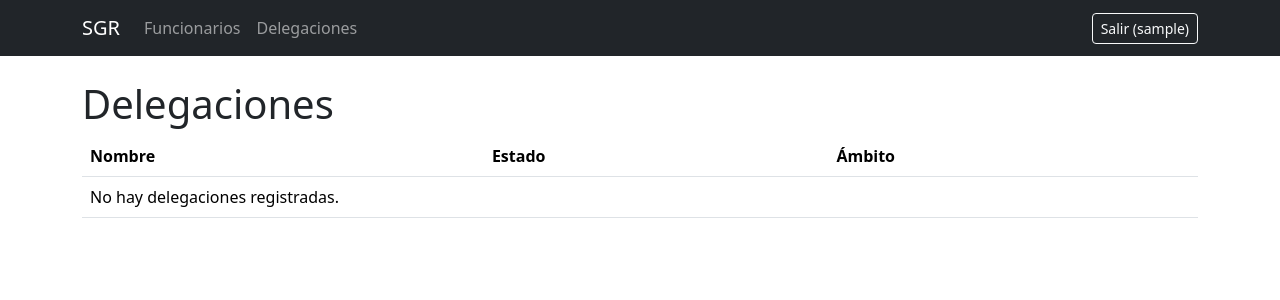
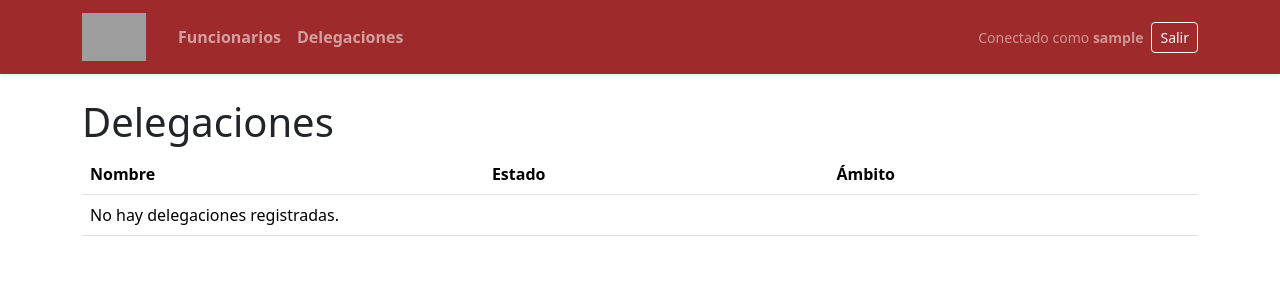
Before and after one commit to devbritos/Django_Back, a Django app: page /personal/delegations/ in a window 1280 px wide. Shown: the top 300 px of the page. Run offline with Django 5.2, Linux system fonts and the light colour scheme; the visitor is signed in with stand-in values (Sample User, id 1); grey boxes are pictures that could not be loaded.

Commit message:
Updated NAVBAR design

```diff
--- a/config/settings.py
+++ b/config/settings.py
@@ -11,7 +11,7 @@ https://docs.djangoproject.com/en/5.2/ref/settings/
 """
 
 from pathlib import Path
-
+import os
 from django.contrib.messages import constants as messages
 
 # Build paths inside the project like this: BASE_DIR / 'subdir'.
@@ -125,7 +125,9 @@ USE_TZ = True
 # https://docs.djangoproject.com/en/5.2/howto/static-files/
 
 STATIC_URL = 'static/'
-
+STATICFILES_DIRS = [
+    os.path.join(BASE_DIR, 'static'),
+]
 # Default primary key field type
 # https://docs.djangoproject.com/en/5.2/ref/settings/#default-auto-field
 
--- a/templates/base.html
+++ b/templates/base.html
@@ -1,3 +1,4 @@
+{% load static %}
 <!DOCTYPE html>
 <html lang="es">
 <head>
@@ -5,28 +6,45 @@
     <meta name="viewport" content="width=device-width, initial-scale=1.0">
     <title>{% block title %}SGR{% endblock %}</title>
     <link href="https://cdn.jsdelivr.net/npm/bootstrap@5.3.3/dist/css/bootstrap.min.css" rel="stylesheet">
+    <style>
+        /* Color ajustado exactamente al rojo de la imagen del logo */
+        .bg-municipal {
+            background-color: #9e2a2b !important;
+        }
+
+        .navbar-brand-logo {
+            height: 48px;
+            width: auto;
+            object-fit: contain;
+        }
+    </style>
 </head>
 <body>
-    <nav class="navbar navbar-expand-lg navbar-dark bg-dark">
+    <nav class="navbar navbar-expand-lg navbar-dark bg-municipal shadow-sm">
         <div class="container">
-            <a class="navbar-brand" href="{% url 'personal:functionary_list' %}">SGR</a>
+            <a class="navbar-brand d-flex align-items-center me-4" href="{% url 'personal:functionary_list' %}">
+                <img src="{% static 'images/faroletras.png' %}" alt="Ilustre Municipalidad de La Serena" class="navbar-brand-logo">
+            </a>
+
             <button class="navbar-toggler" type="button" data-bs-toggle="collapse" data-bs-target="#navbarNav">
                 <span class="navbar-toggler-icon"></span>
             </button>
+
             <div class="collapse navbar-collapse" id="navbarNav">
-                <ul class="navbar-nav">
+                <ul class="navbar-nav me-auto">
                     <li class="nav-item">
-                        <a class="nav-link" href="{% url 'personal:functionary_list' %}">Funcionarios</a>
+                        <a class="nav-link fw-semibold" href="{% url 'personal:functionary_list' %}">Funcionarios</a>
                     </li>
                     <li class="nav-item">
-                        <a class="nav-link" href="{% url 'personal:delegation_list' %}">Delegaciones</a>
+                        <a class="nav-link fw-semibold" href="{% url 'personal:delegation_list' %}">Delegaciones</a>
                     </li>
                 </ul>
 
                 {% if user.is_authenticated %}
-                <form method="post" action="{% url 'logout' %}" class="ms-auto">
+                <form method="post" action="{% url 'logout' %}" class="d-flex align-items-center m-0">
                     {% csrf_token %}
-                    <button type="submit" class="btn btn-outline-light btn-sm">Salir ({{ user.username }})</button>
+                    <span class="text-white-50 me-2 small">Conectado como <strong>{{ user.username }}</strong></span>
+                    <button type="submit" class="btn btn-outline-light btn-sm">Salir</button>
                 </form>
                 {% endif %}
             </div>
@@ -35,7 +53,10 @@
 
     <div class="container mt-4">
         {% for message in messages %}
-        <div class="alert alert-{{ message.tags }}" role="alert">{{ message }}</div>
+        <div class="alert alert-{{ message.tags }} alert-dismissible fade show" role="alert">
+            {{ message }}
+            <button type="button" class="btn-close" data-bs-dismiss="alert" aria-label="Close"></button>
+        </div>
         {% endfor %}
 
         {% block content %}{% endblock %}
```
